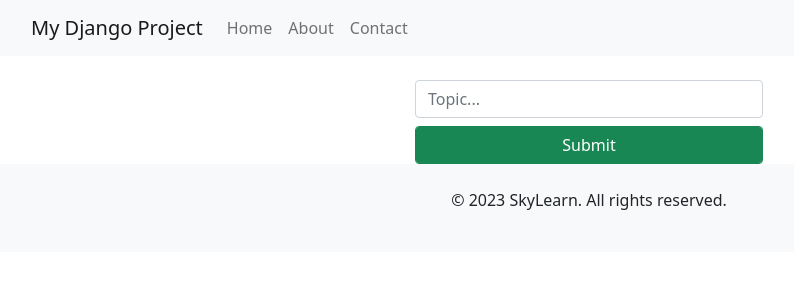
After one commit to almaszaurbekov/django-tutorial-skylearn, a Django app: template base/templates/base/create_topic.html in a window 1280 px wide. The commit adds this page. Shown: the top 300 px of the page, without its empty margins (51-845 px from the left). Run offline with Django 3.2, Linux system fonts and the light colour scheme; the template is opened without the code that fills it, so the values that code supplies are empty.

Commit message:
topic model was added

```diff
--- a/base/admin.py
+++ b/base/admin.py
@@ -1,4 +1,5 @@
 from django.contrib import admin
-from .models import Room
+from .models import Room, Topic
 
 admin.site.register(Room)
+admin.site.register(Topic)
--- /dev/null
+++ b/base/templates/base/create_topic.html
@@ -0,0 +1,19 @@
+{% extends 'base.html' %}
+
+{% block content %}
+
+<div class="container mt-4">
+    <div class="row">
+        <div class="col-md-4"></div>
+        <div class="col-md-4">
+            <form method="POST">
+                {% csrf_token %}
+                <input name="name" type="text" class="form-control mb-2" placeholder="Topic...">
+                <input type="submit" class="form-control btn btn-success" value="Submit">
+            </form>
+        </div>
+        <div class="col-md-4"></div>
+    </div>
+</div>
+
+{% endblock content %}
--- a/base/templates/base/home.html
+++ b/base/templates/base/home.html
@@ -5,7 +5,9 @@
 <ul>
     {% for room in rooms %}
         <li>
-            <a href="{% url 'room' room.id %}">{{ room.name }} - {{ room.description }}</a>
+            <a href="{% url 'room' room.id %}">
+                {{ room.name }} - {{ room.description }}
+            </a>
         </li>
     {% endfor %}
 </ul>
--- a/base/urls.py
+++ b/base/urls.py
@@ -3,5 +3,7 @@ from . import views
 
 urlpatterns = [
     path('', views.home, name="home"),
-    path('room/<int:id>', views.room, name="room")
+    path('room/<int:id>', views.room, name="room"),
+    path('create-topic', views.create_topic, name="create_topic"),
+    path('error', views.error, name="error"),
 ]
```
Also changed, not shown: base/models.py (+9 -1 lines), base/templates/base/error.html (added, +7 -0 lines), base/views.py (+24 -3 lines), base/migrations/0002_topic_alter_room_options_room_topic.py (added).
